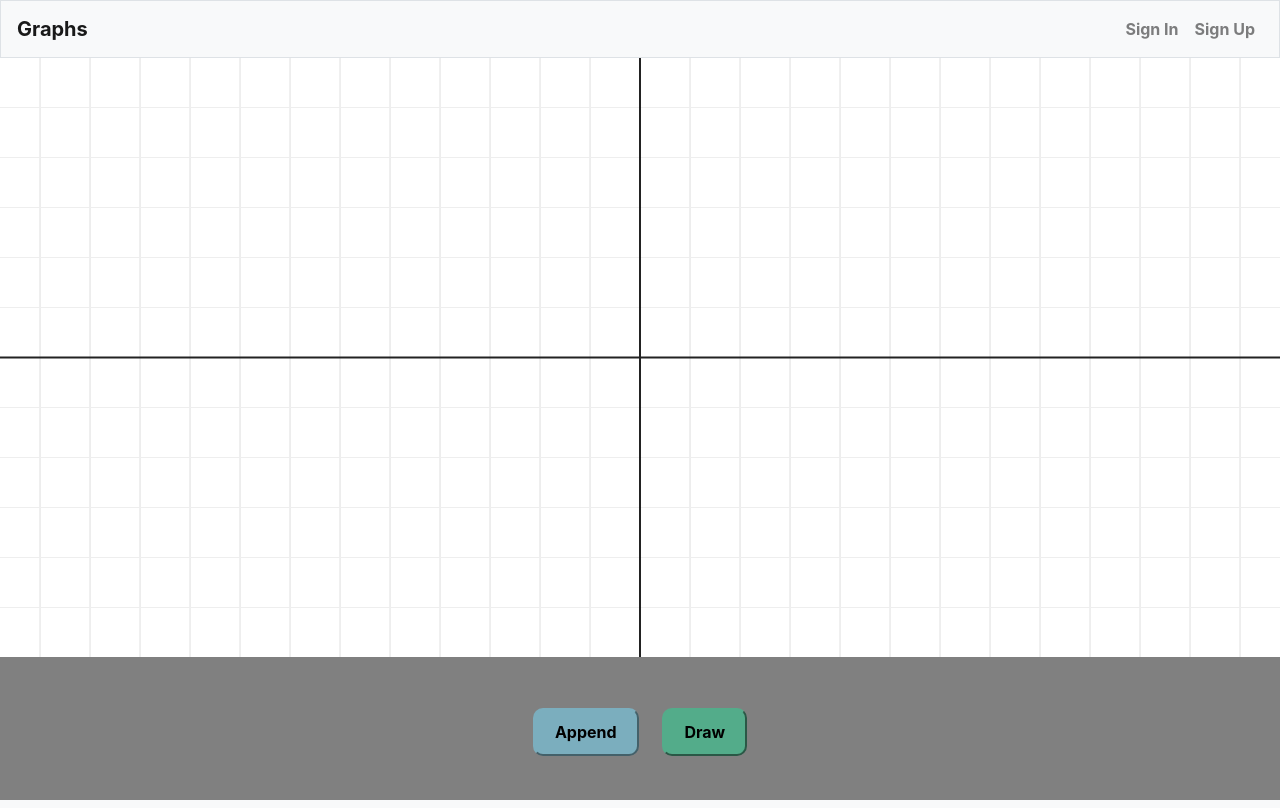
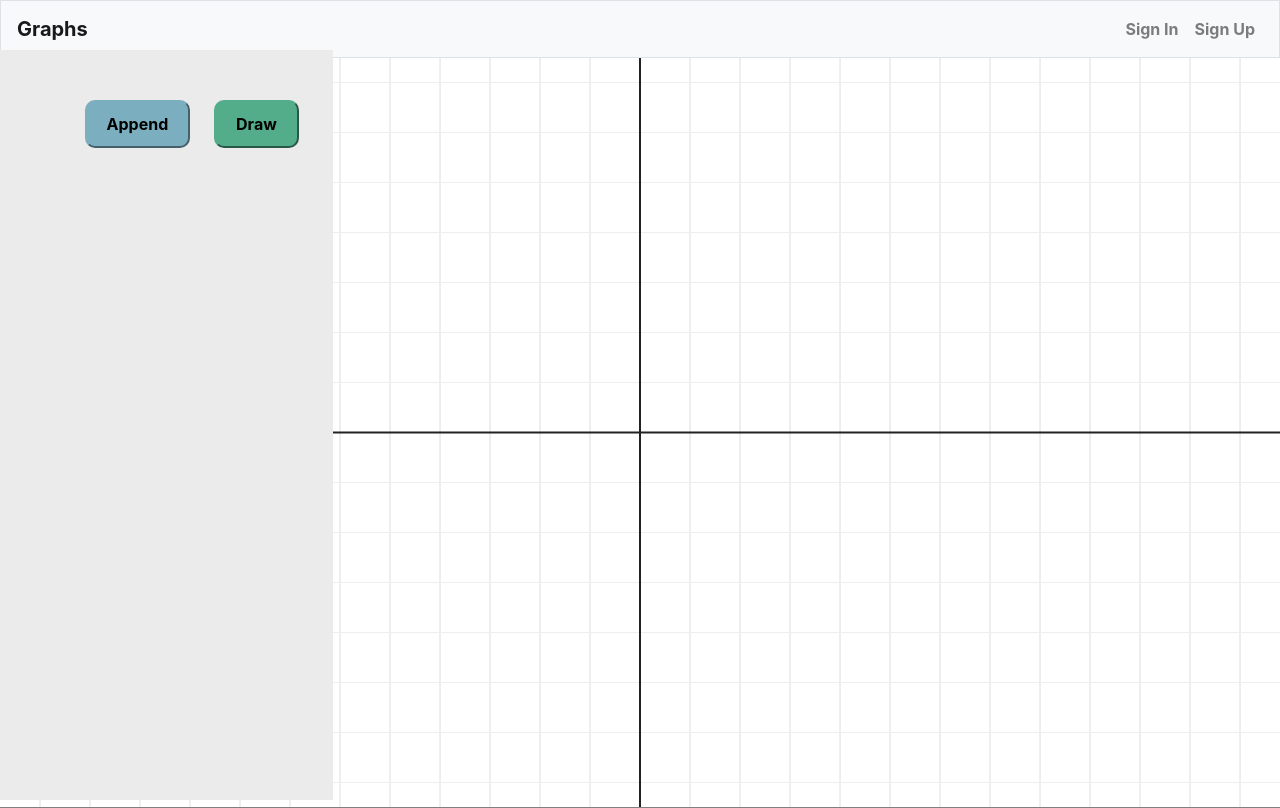
Before and after one commit to defini7/Grapher, a Flask app: page / in a window 1280 px wide. Run offline with Flask 2, Linux system fonts and the light colour scheme; some libraries are stand-ins or nearby versions.

Commit message:
looks cool

```diff
--- a/static/index.js
+++ b/static/index.js
@@ -20,11 +20,11 @@ let offset = {
 }
 
 let alphas = {
-    'a': 0, 'b': 0, 'c': 0, 'd': 0, 'e': 0,
-    'f': 0, 'g': 0, 'h': 0, 'i': 0, 'j': 0,
-    'k': 0, 'l': 0, 'm': 0, 'n': 0, 'o': 0,
-    'p': 0, 'q': 0, 'r': 0, 's': 0, 't': 0,
-    'u': 0, 'v': 0, 'w': 0, 'x': 0, 'z': 0
+    'a': 1, 'b': 1, 'c': 1, 'd': 1, 'e': 1,
+    'f': 1, 'g': 1, 'h': 1, 'i': 1, 'j': 1,
+    'k': 1, 'l': 1, 'm': 1, 'n': 1, 'o': 1,
+    'p': 1, 'q': 1, 'r': 1, 's': 1, 't': 1,
+    'u': 1, 'v': 1, 'w': 1, 'x': 1, 'z': 1
 }
 
 function appendRow() {
@@ -254,7 +254,7 @@ function drawGraph(expression, color = 'red', width = 3) {
 
     const { x } = size
     const verticalSize = x / (50 * scale)
-    const points = 100 * verticalSize
+    const points = 200 * verticalSize
 
     context.beginPath()
     context.strokeStyle = color
@@ -288,7 +288,7 @@ function drawGraph(expression, color = 'red', width = 3) {
                     div.appendChild(slider)
                     document.querySelector('div[data-expressions]').appendChild(div)
 
-                    alphas[expression[i]] = 0
+                    alphas[expression[i]] = 1
                 }
             } else {
                 alphas[expression[i]] = s.value
--- a/static/styles.css
+++ b/static/styles.css
@@ -1,9 +1,3 @@
-html, body {
-    width: 100vw;
-    height: 100vh;
-    background-color: gray;
-}
-
 body {
     display: flex;
     flex-direction: column;
@@ -11,16 +5,31 @@ body {
 
 .scrolled {
     flex-grow: 1;
-    overflow-y: scroll;
+    margin-left: 0px;
+    margin-top: 5%;
+    position: absolute;
+    background-color: rgb(236, 235, 235);
+    height: 93.8vh;
+    width: 26%;
+    margin-top: 6.2vh;
+}
+
+.controll {
+    display: flex;
+    flex-direction: column;
+    padding: 20px;
+}
+
+input[type=color] {
+    height: inherit;
 }
 
 #app {
     width: 100%;
-    flex-basis: 600px;
-    min-height: 600px;
+    height: 100%;
+    flex-basis: 93.8vh;
     position: relative;
     border-bottom: 1px solid gray;
-    background-color: #fff;
 }
 
 canvas {
@@ -60,14 +69,6 @@ canvas {
     margin-left: 35%;
 }
 
-.controll {
-    width: 100%;
-    display: flex;
-    align-items: center;
-    flex-direction: column;
-    padding: 20px;
-}
-
 .expression {
     margin-top: 5px;
 }
@@ -85,6 +86,7 @@ canvas {
     background-color:rgb(123, 174, 190);
     border-color: rgb(123, 174, 190);
     margin-right: 20px;
+    margin-left: 20%;
 }
 
 #draw {
--- a/templates/index.html
+++ b/templates/index.html
@@ -14,8 +14,8 @@
 <div class="scrolled">
     <div data-template hidden class="expression">
         <input name="expression" placeholder="Expression" id="input-expression" style="background-color: gainsboro;" />
-        <input name="color" style="width: 100px; background-color: gainsboro;" placeholder="Color" />
-        <button data-delete id="btn-delete">Delete</button>
+        <input type="color" name="color" style="width: 100px; background-color: gainsboro;" placeholder="Color" value="#FF0000" />
+        <button data-delete id="btn-delete">X</button>
     </div>
 
     <div class="controll">
--- a/templates/layout.html
+++ b/templates/layout.html
@@ -24,6 +24,7 @@
     </head>
 
     <body>
+        <noscript>You need to enable JavaScript to use this app</noscript>
 
         <nav class="navbar navbar-expand-md navbar-light bg-light border">
             <a class="navbar-brand" href="/#"><span class="red">Graphs</span></a>
```
